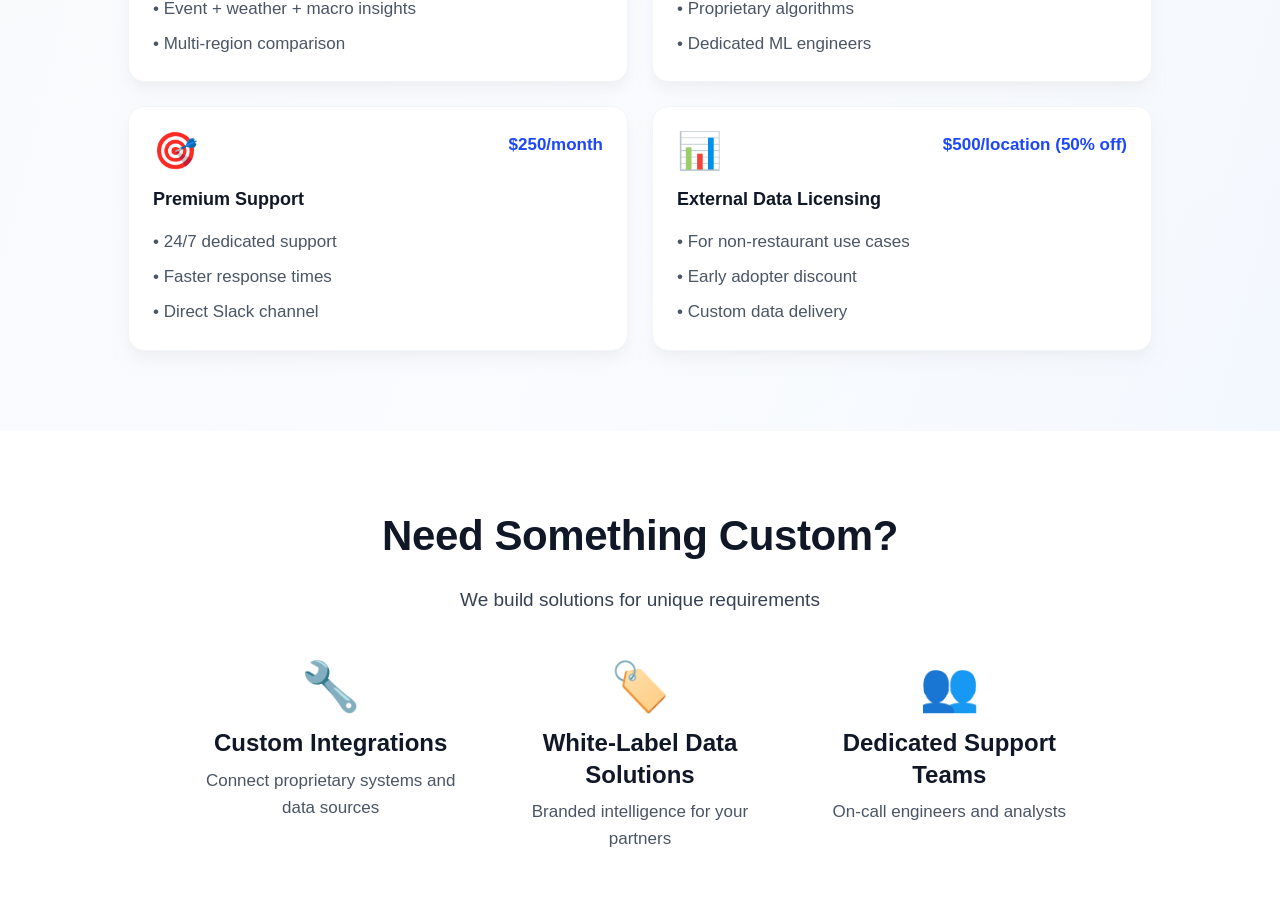
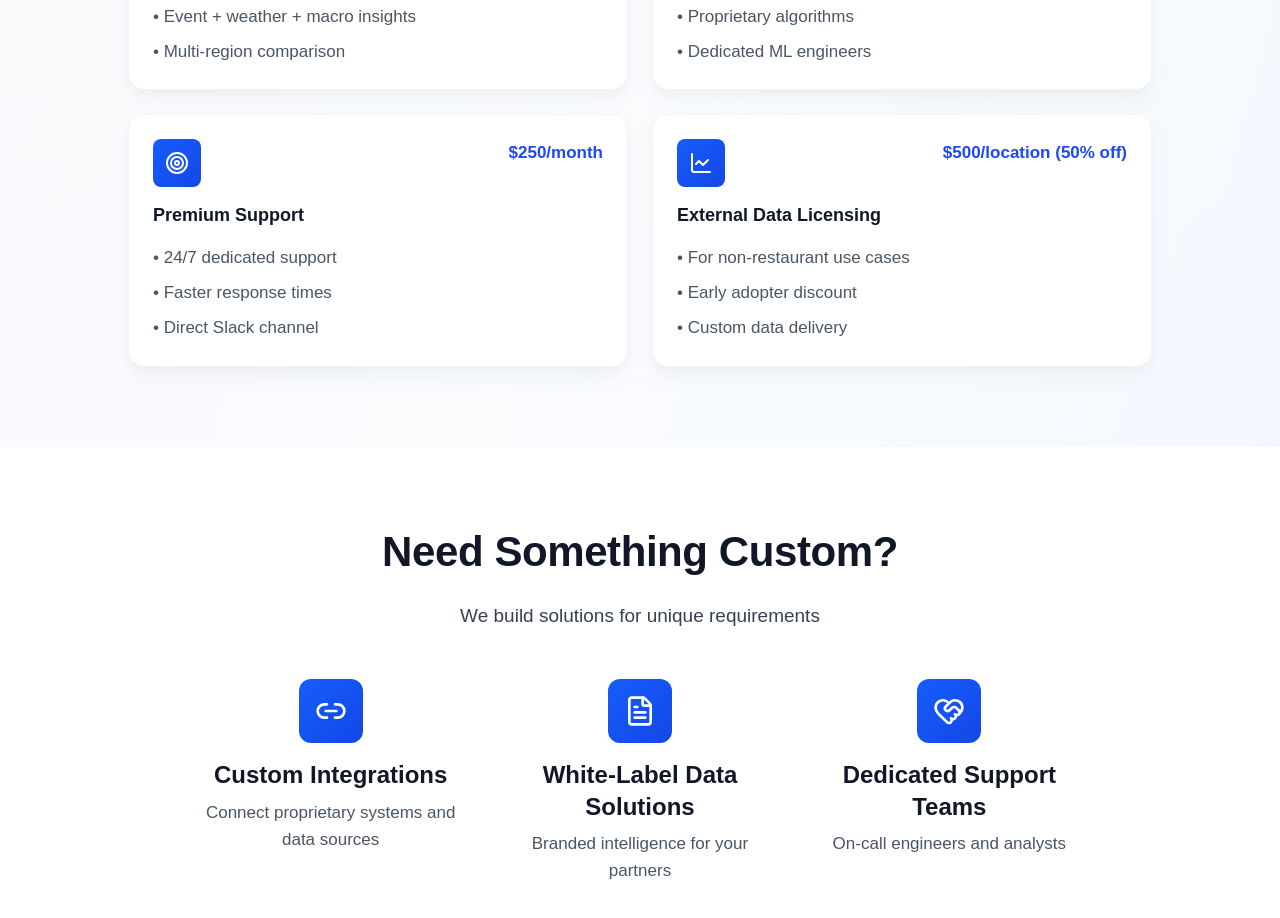
Before and after one commit to roblaryea/sundae-website, a Next.js app: page /pricing in a window 1280 px wide. Shown: the part 2697-3615 px from the top of the page. Built offline with nearby package versions, Linux system fonts and the light colour scheme; no server answers.

Commit message:
Icon Replacement - Pricing Page Complete
Updated /pricing page:
- 4 addon icons (restaurant, intelligence, marketing, benchmarking)
- 3 custom solution icons (integration, document, support)

Pricing page now uses Lucide SVG icons.

```diff
--- a/src/app/pricing/page.tsx
+++ b/src/app/pricing/page.tsx
@@ -6,6 +6,7 @@ import { Button } from '@/components/ui/Button';
 import { Card, CardHeader, CardTitle, CardDescription, CardContent } from '@/components/ui/Card';
 import { Accordion } from '@/components/ui/Accordion';
 import { motion } from 'framer-motion';
+import { SundaeIcon, type SundaeIconName } from '@/components/icons';
 
 export default function PricingPage() {
   const [billingCycle, setBillingCycle] = useState<'monthly' | 'annual'>('monthly');
@@ -312,7 +313,7 @@ export default function PricingPage() {
           </div>
 
           <div className="grid md:grid-cols-2 gap-6 max-w-5xl mx-auto">
-            {[
+            {([
               {
                 name: "Advanced Market Intelligence",
                 price: "$50/location/month",
@@ -321,7 +322,7 @@ export default function PricingPage() {
                   "Event + weather + macro insights",
                   "Multi-region comparison"
                 ],
-                icon: "🏪"
+                icon: "restaurant" as SundaeIconName
               },
               {
                 name: "Custom AI Development",
@@ -331,7 +332,7 @@ export default function PricingPage() {
                   "Proprietary algorithms",
                   "Dedicated ML engineers"
                 ],
-                icon: "🤖"
+                icon: "intelligence" as SundaeIconName
               },
               {
                 name: "Premium Support",
@@ -341,7 +342,7 @@ export default function PricingPage() {
                   "Faster response times",
                   "Direct Slack channel"
                 ],
-                icon: "🎯"
+                icon: "marketing" as SundaeIconName
               },
               {
                 name: "External Data Licensing",
@@ -351,9 +352,9 @@ export default function PricingPage() {
                   "Early adopter discount",
                   "Custom data delivery"
                 ],
-                icon: "📊"
+                icon: "benchmarking" as SundaeIconName
               }
-            ].map((addon, index) => (
+            ]).map((addon, index) => (
               <motion.div
                 key={index}
                 initial={{ opacity: 0, y: 20 }}
@@ -364,7 +365,9 @@ export default function PricingPage() {
                 <Card variant="elevated" className="h-full hover:shadow-xl transition-all">
                   <CardHeader>
                     <div className="flex items-start justify-between mb-4">
-                      <div className="text-4xl">{addon.icon}</div>
+                      <div className="w-12 h-12 bg-gradient-to-br from-blue-600 to-blue-700 rounded-lg flex items-center justify-center">
+                        <SundaeIcon name={addon.icon} size="lg" className="text-white" />
+                      </div>
                       <div className="text-right">
                         <div className="text-lg font-bold text-electric-blue">{addon.price}</div>
                       </div>
@@ -396,11 +399,11 @@ export default function PricingPage() {
           </p>
 
           <div className="grid md:grid-cols-3 gap-8 mb-12">
-            {[
-              { title: "Custom Integrations", desc: "Connect proprietary systems and data sources", icon: "🔧" },
-              { title: "White-Label Data Solutions", desc: "Branded intelligence for your partners", icon: "🏷️" },
-              { title: "Dedicated Support Teams", desc: "On-call engineers and analysts", icon: "👥" }
-            ].map((feature, index) => (
+            {([
+              { title: "Custom Integrations", desc: "Connect proprietary systems and data sources", icon: "integration" as SundaeIconName },
+              { title: "White-Label Data Solutions", desc: "Branded intelligence for your partners", icon: "document" as SundaeIconName },
+              { title: "Dedicated Support Teams", desc: "On-call engineers and analysts", icon: "support" as SundaeIconName }
+            ]).map((feature, index) => (
               <motion.div
                 key={index}
                 initial={{ opacity: 0, y: 20 }}
@@ -409,7 +412,9 @@ export default function PricingPage() {
                 transition={{ duration: 0.6, delay: index * 0.1 }}
                 className="text-center"
               >
-                <div className="text-5xl mb-4">{feature.icon}</div>
+                <div className="w-16 h-16 mx-auto mb-4 bg-gradient-to-br from-blue-600 to-blue-700 rounded-xl flex items-center justify-center">
+                  <SundaeIcon name={feature.icon} size="xl" className="text-white" />
+                </div>
                 <h3 className="text-xl font-semibold text-gray-900 dark:text-white mb-2">{feature.title}</h3>
                 <p className="body-base text-gray-600 dark:text-gray-400">{feature.desc}</p>
               </motion.div>
```
